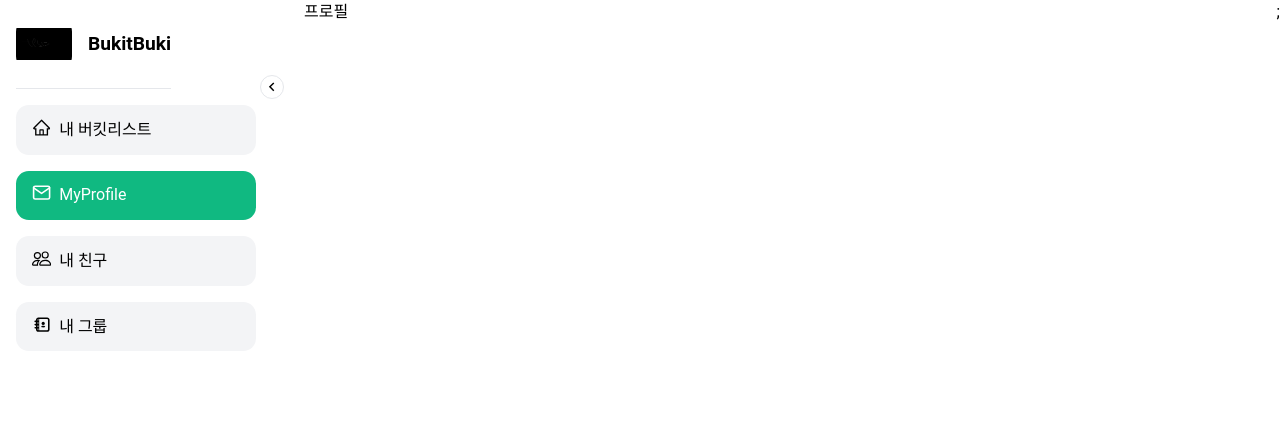
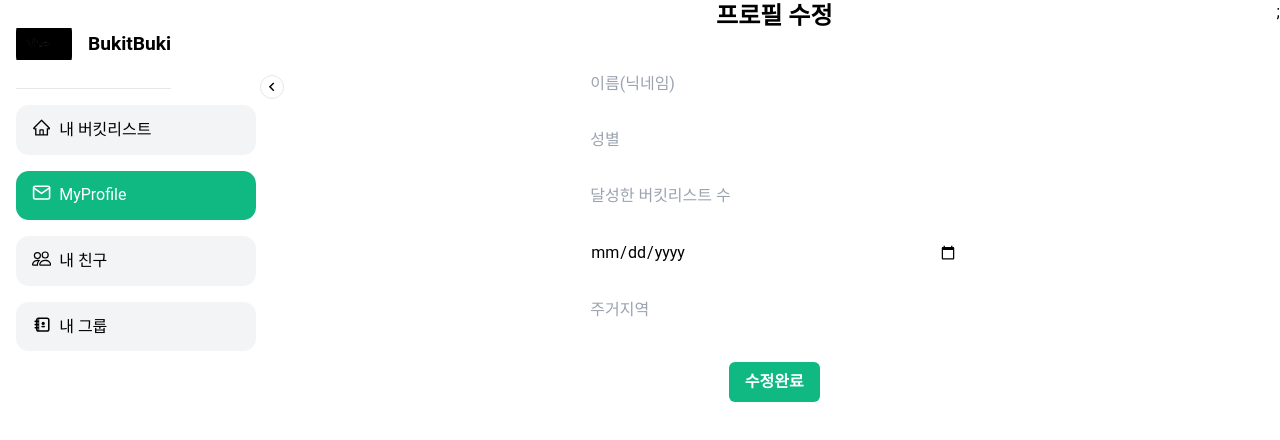
Before and after one commit to Bucket-Business-Organization/buki-buki-client, a Next.js app: page /Profile in a window 1280 px wide. Shown: the top 440 px of the page. Built offline with nearby package versions, Linux system fonts and the light colour scheme.

Commit message:
Feat: 컴포넌트 구분 작업

```diff
--- /dev/null
+++ b/components/common/AlertModal.tsx
@@ -0,0 +1,4 @@
+const AlertModal=()=>{
+  return <div>dd</div>
+}
+export default AlertModal
--- /dev/null
+++ b/components/common/SearchForm.tsx
@@ -0,0 +1,4 @@
+const SearchForm = () => {
+  return <div>dd</div>;
+};
+export default SearchForm;
--- /dev/null
+++ b/components/common/UserModal.tsx
@@ -0,0 +1,4 @@
+const UserModal = () => {
+  return <div>dd</div>;
+};
+export default UserModal;
--- a/package.json
+++ b/package.json
@@ -18,6 +18,7 @@
     "react": "18.2.0",
     "react-dom": "18.2.0",
     "react-icons": "^4.8.0",
+    "tailwind-styled-components": "^2.2.0",
     "typescript": "5.0.3"
   },
   "devDependencies": {
--- a/pages/Profile.tsx
+++ b/pages/Profile.tsx
@@ -1,6 +1,11 @@
+import ProfileForm from "@/components/common/ProfileForm";
 import BaseLayout from "../components/BaseLayout";
 const Profile = () => {
-  return <BaseLayout>프로필</BaseLayout>
+  return (
+    <BaseLayout>
+      <ProfileForm />
+    </BaseLayout>
+  );
 };
 
 export default Profile;
```
Also changed, not shown: 1 other file (tests, documents, lock files or other folders).
